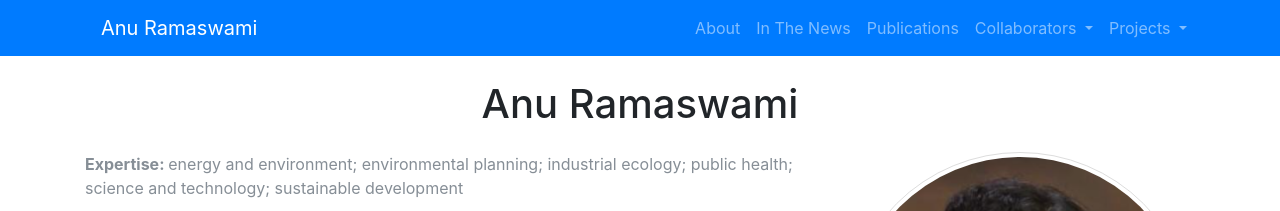
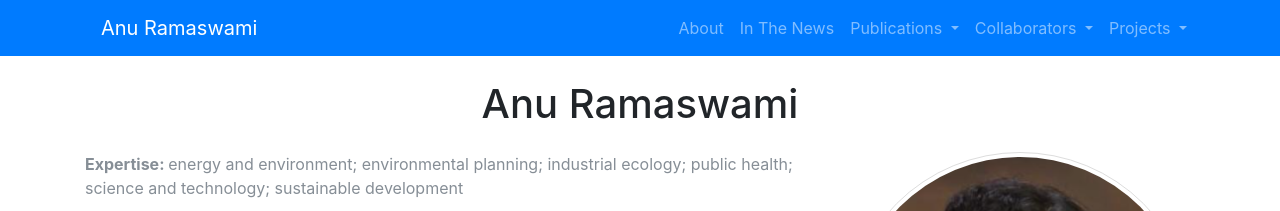
Before and after one commit to anuramaswami/anuramaswami.github.io, a Jekyll site: the page built from index.html, in a window 1280 px wide. Shown: the top 211 px of the page. Built offline with Jekyll 4.4.1, drawn with Linux system fonts in a browser that asks for light colours; nearby versions of some CDN libraries; comment, search, counter and statistics services are not loaded.

Commit message:
made publications a dropdown

```diff
--- a/_includes/navigation.html
+++ b/_includes/navigation.html
@@ -14,8 +14,16 @@
         <li class="nav-item">
           <a class="nav-link" href="https://anuramaswami.com/news">In The News</a>
         </li>
-        <li class="nav-item">
-          <a class="nav-link" href="https://anuramaswami.com/publications">Publications</a>
+        <li class="nav-item dropdown">
+          <a class="nav-link dropdown-toggle" href="#" id="publicationsDropdown" role="button" data-toggle="dropdown"
+             aria-haspopup="true" aria-expanded="false">
+            Publications
+          </a>
+          <div class="dropdown-menu" aria-labelledby="publicationsDropdown">
+            <a class="dropdown-item" href="https://anuramaswami.com/publications/#1">Thing 1</a>
+            <a class="dropdown-item" href="https://anuramaswami.com/publications/#2">Thing 2</a>
+            <a class="dropdown-item" href="https://anuramaswami.com/publications/#3">Thing 3</a>
+          </div>
         </li>
         <li class="nav-item dropdown">
           <a class="nav-link dropdown-toggle" href="#" id="collaboratorsDropdown" role="button" data-toggle="dropdown"
```
